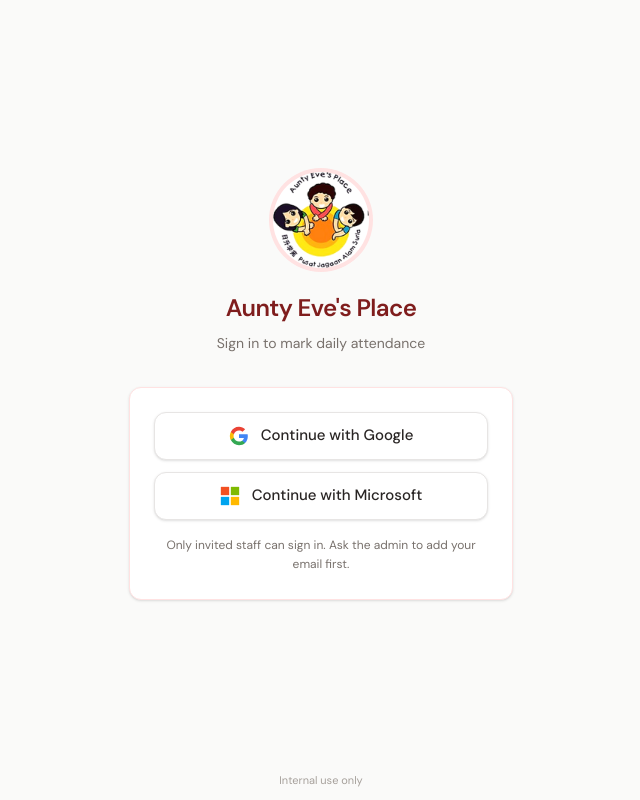
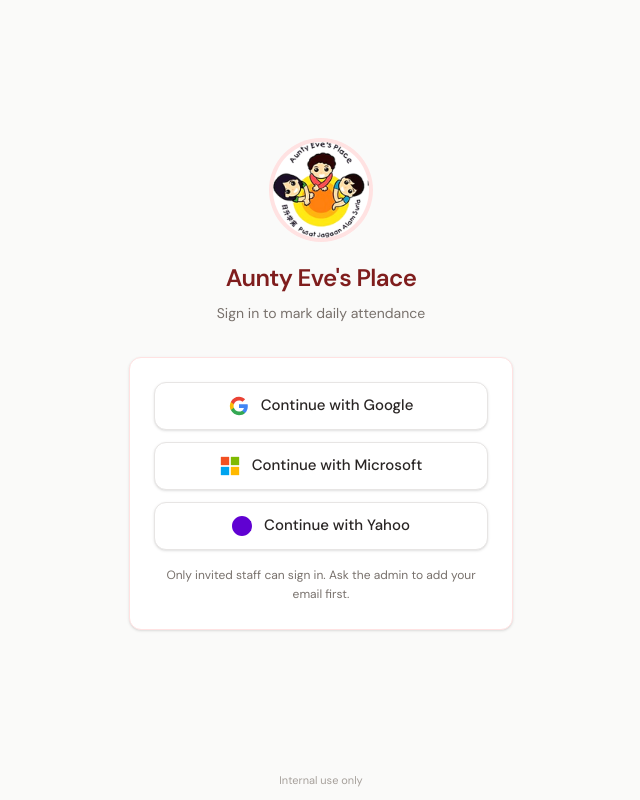
Before and after one commit to AuntyEvesPlace/frontend, a Next.js app: page /login in a window 1280 px wide. Shown: the whole page, without its empty margins (319-959 px from the left). Built offline with nearby package versions, Linux system fonts and the light colour scheme; no server answers.

Commit message:
feat: add yahoo oauth

```diff
--- a/src/app/login/page.tsx
+++ b/src/app/login/page.tsx
@@ -3,7 +3,7 @@
 import { useEffect, useState } from "react";
 import { useRouter } from "next/navigation";
 import { motion, useReducedMotion } from "framer-motion";
-import { GoogleIcon, MicrosoftIcon } from "@/components/auth/oauth-icons";
+import { GoogleIcon, MicrosoftIcon, YahooIcon } from "@/components/auth/oauth-icons";
 import { useAuth } from "@/components/providers/auth-provider";
 import { Logo } from "@/components/layout/logo";
 import { Button } from "@/components/ui/button";
@@ -65,6 +65,15 @@
               <MicrosoftIcon className="h-5 w-5 shrink-0" />
               {redirecting === "microsoft" ? "Redirecting…" : "Continue with Microsoft"}
             </Button>
+            <Button
+              variant="secondary"
+              className={oauthButtonClass}
+              disabled={Boolean(redirecting)}
+              onClick={() => startLogin("yahoo")}
+            >
+              <YahooIcon className="h-5 w-5 shrink-0" />
+              {redirecting === "yahoo" ? "Redirecting…" : "Continue with Yahoo"}
+            </Button>
             <p className="pt-1 text-center text-xs leading-relaxed text-muted">
               Only invited staff can sign in. Ask the admin to add your email first.
             </p>
--- a/src/components/auth/oauth-icons.tsx
+++ b/src/components/auth/oauth-icons.tsx
@@ -31,3 +31,14 @@
     </svg>
   );
 }
+
+export function YahooIcon({ className }: { className?: string }) {
+  return (
+    <svg className={className} viewBox="0 0 24 24" aria-hidden>
+      <path
+        fill="#6001D2"
+        d="M11.964 0C5.361 0 0 5.373 0 12s5.361 12 11.964 12C18.567 24 24 18.627 24 12S18.567 0 11.964 0zm3.9 6.002h-2.688l-1.824 5.088-1.824-5.088H8.864l4.384 11.996h2.208l4.384-11.996zm7.056 0h-2.4v11.996h2.4V6.002z"
+      />
+    </svg>
+  );
+}
--- a/src/lib/auth.ts
+++ b/src/lib/auth.ts
@@ -25,7 +25,7 @@
   return Boolean(getAccessToken() && getRefreshToken());
 }
 
-export type LoginProvider = "google" | "microsoft";
+export type LoginProvider = "google" | "microsoft" | "yahoo";
 
 export function getLoginUrl(provider: LoginProvider): string {
   const base = process.env.NEXT_PUBLIC_API_URL ?? "http://localhost:8000";
```
